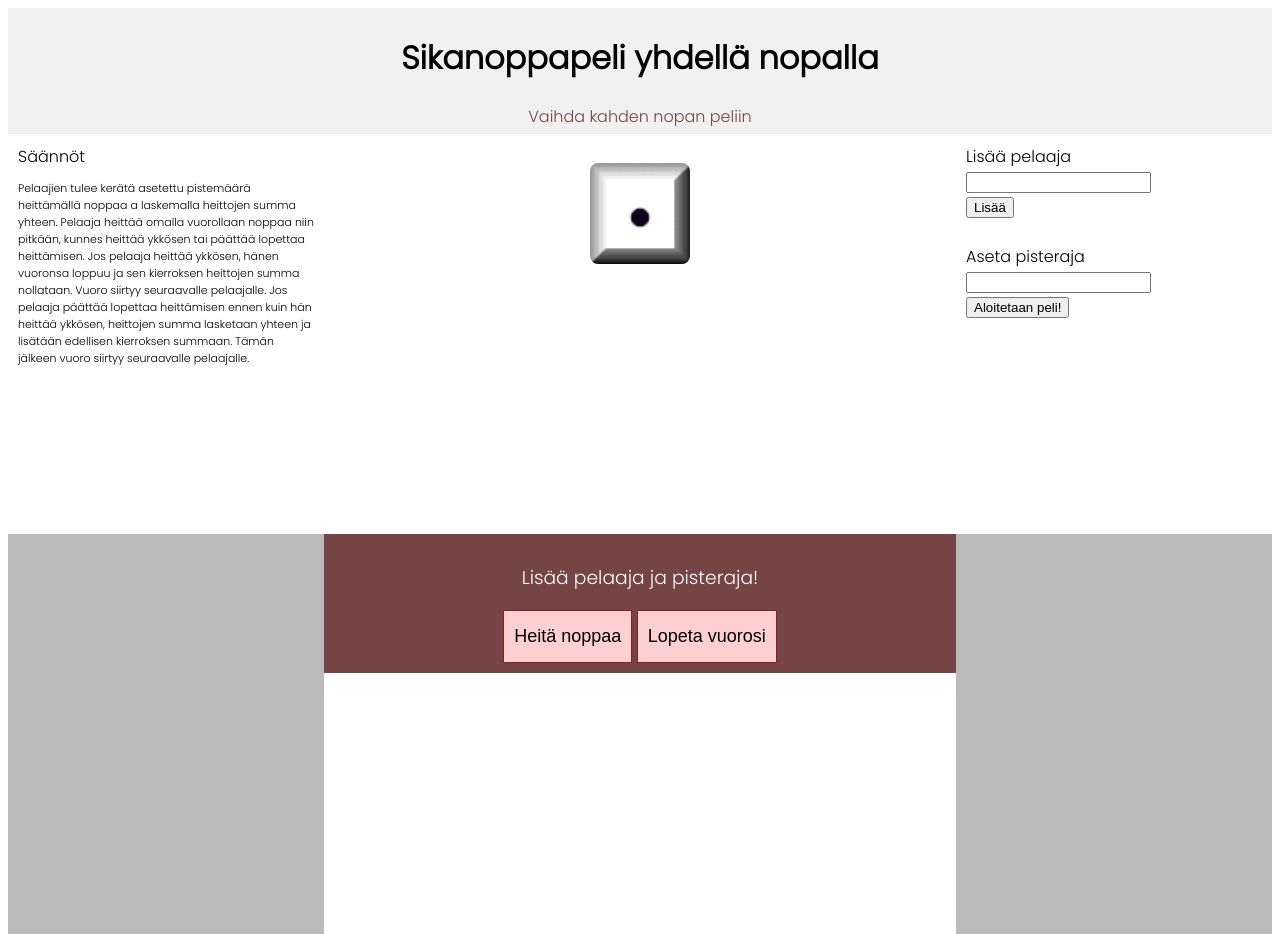
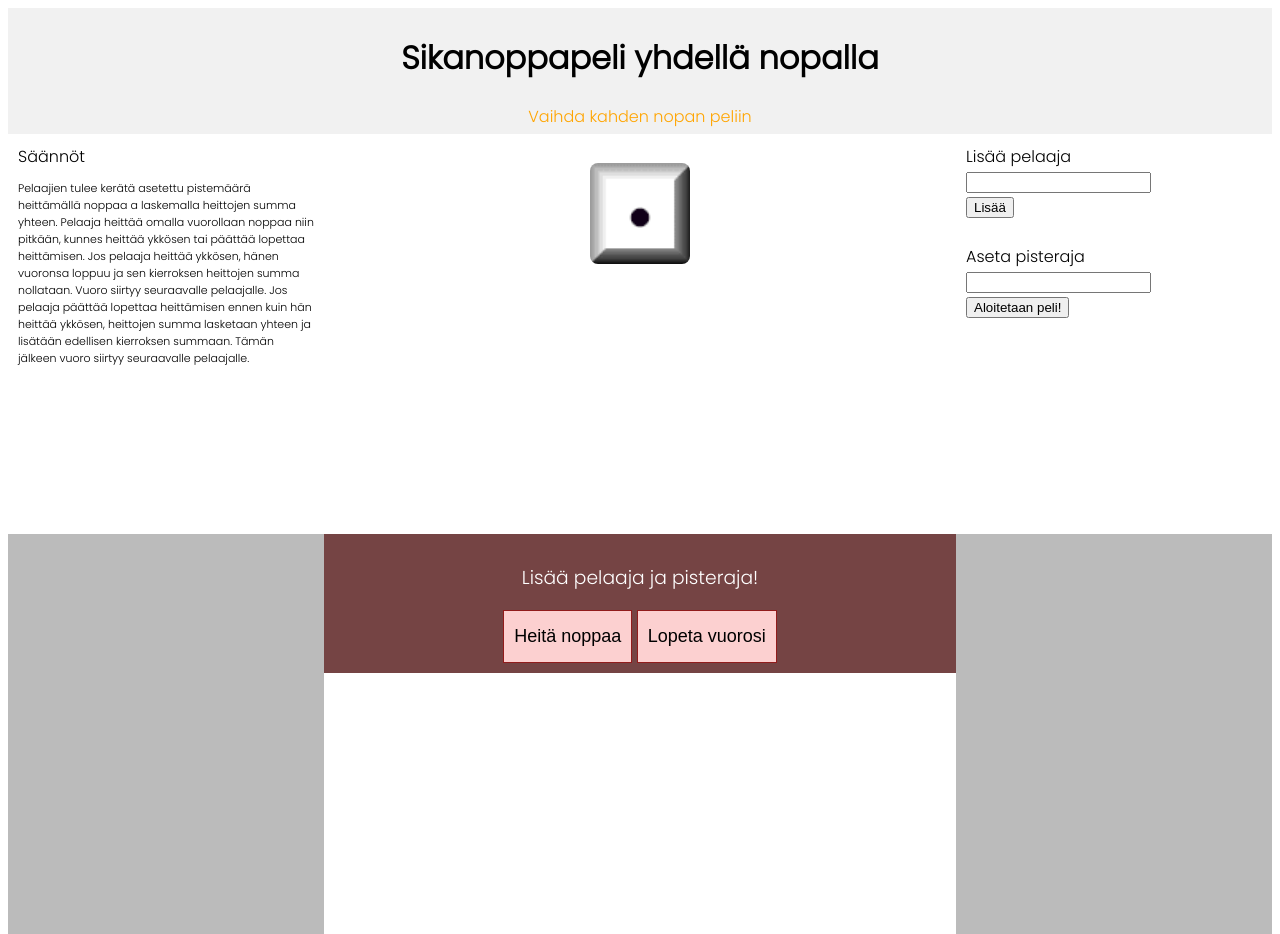
Before and after one commit to eetusva/sikanoppapeli, a plain HTML site: page index.html in a window 1280 px wide. Drawn offline with Linux system fonts and the light colour scheme.

Commit message:
Update tyylit.css

```diff
--- a/tyylit.css
+++ b/tyylit.css
@@ -13,12 +13,12 @@ body {
   }
 
 a:link {
-  color: #754444;
+  color: #FFA500;
   text-decoration: none;
 }
 
 a:visited {
-  color: #754444;
+  color: #FFA500;
 }
 
 a:hover {
```
